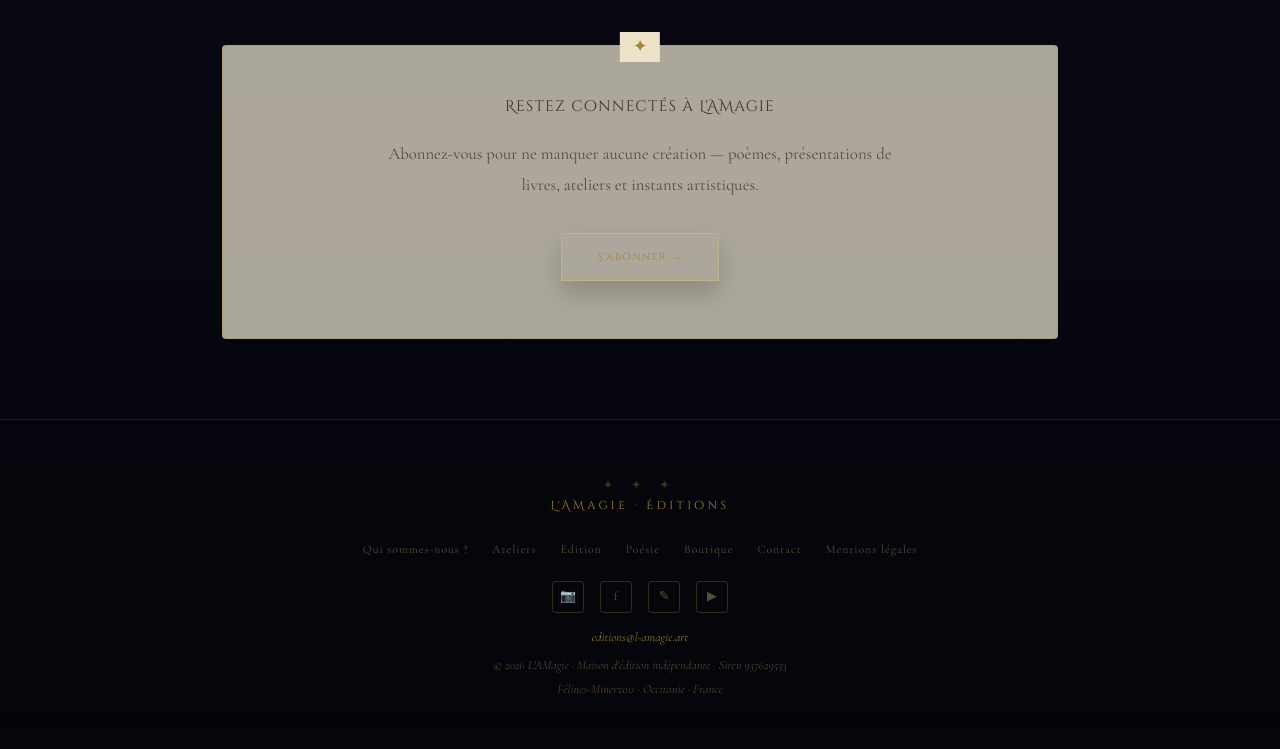
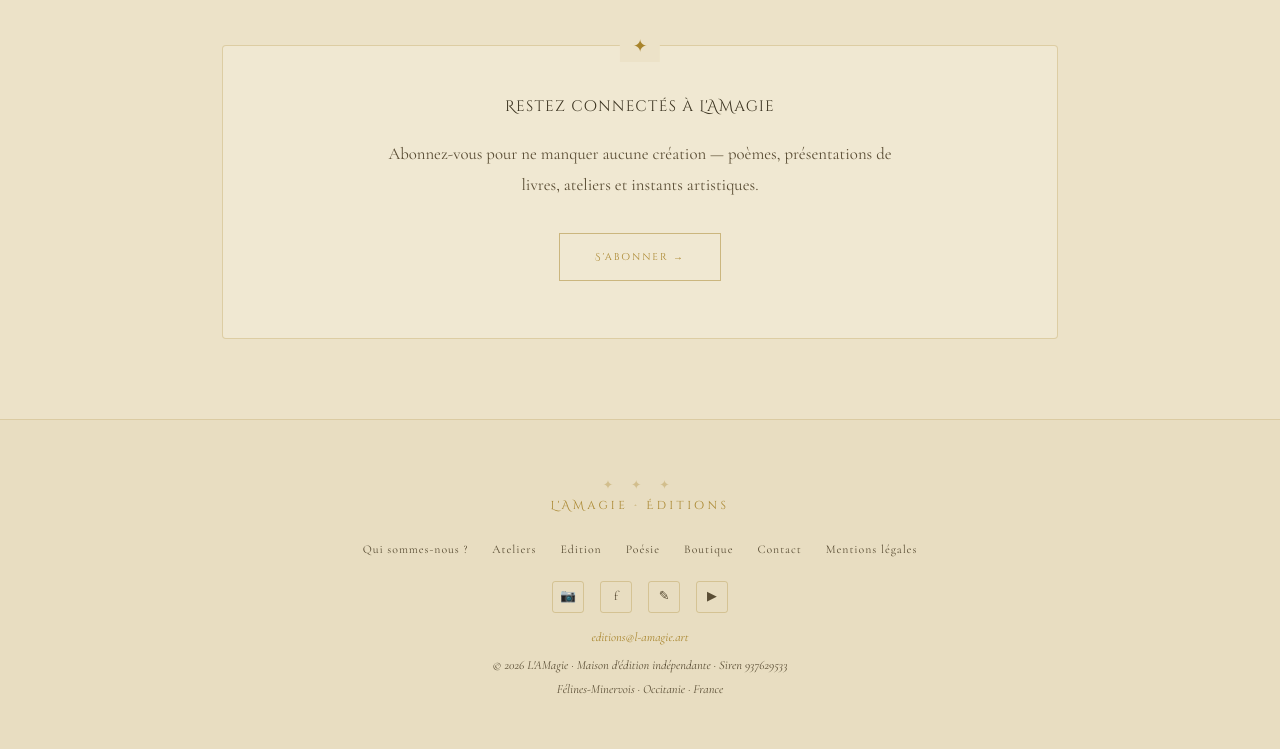
Before and after one commit to lamagieassociation-commits/lamagie-site, a plain HTML site: page lamagie/youtube.html in a window 1280 px wide. Shown: the part 1259-2008 px from the top of the page. Drawn offline with nearby package versions, Linux system fonts and the light colour scheme; a web font is replaced by a local one.

Commit message:
Add files via upload

```diff
--- a/lamagie/youtube.html
+++ b/lamagie/youtube.html
@@ -455,8 +455,14 @@ footer p{
 ::-webkit-scrollbar-track{background:var(--parchemin-fonce);}
 ::-webkit-scrollbar-thumb{background:rgba(168,132,44,0.4);border-radius:4px;}
 ::-webkit-scrollbar-thumb:hover{background:rgba(168,132,44,0.6);}
+
+/* Force du theme parchemin - aucune surcharge possible */
+html,body{
+  background:#ece2c8 !important;
+  background-color:#ece2c8 !important;
+  color:#3a3220 !important;
+}
 </style>
-<link rel="stylesheet" href="assets/css/lamagie-refinement.css"/>
 </head>
 <body>
 
@@ -558,6 +564,5 @@ const obs = new IntersectionObserver(entries => {
 }, { threshold: .08 });
 document.querySelectorAll(".reveal").forEach(el => obs.observe(el));
 </script>
-<script src="assets/js/lamagie.js" defer></script>
 </body>
 </html>
```
